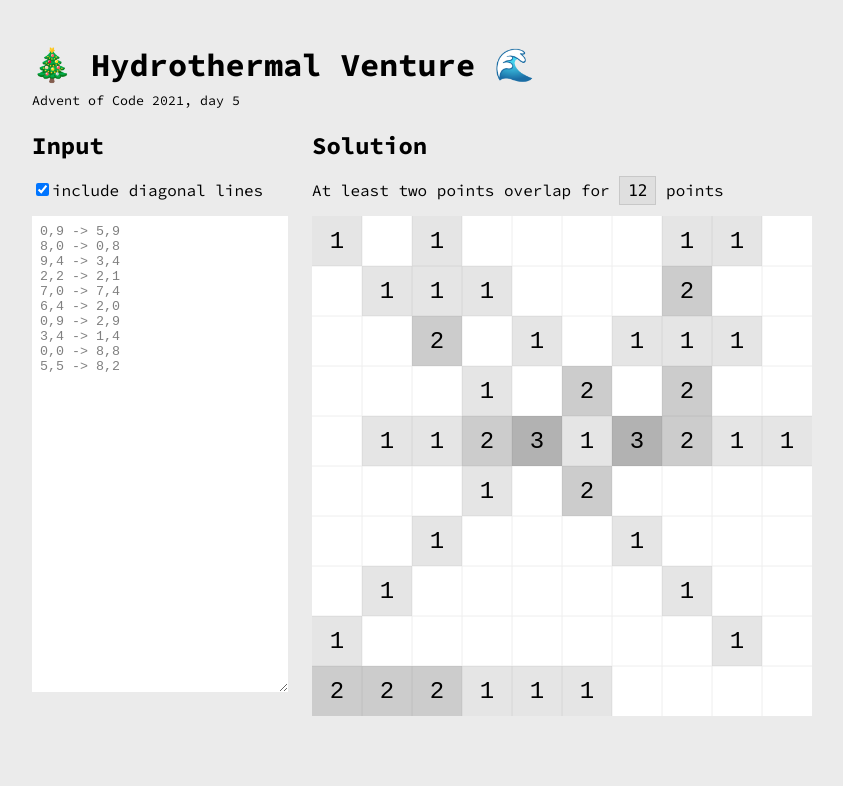
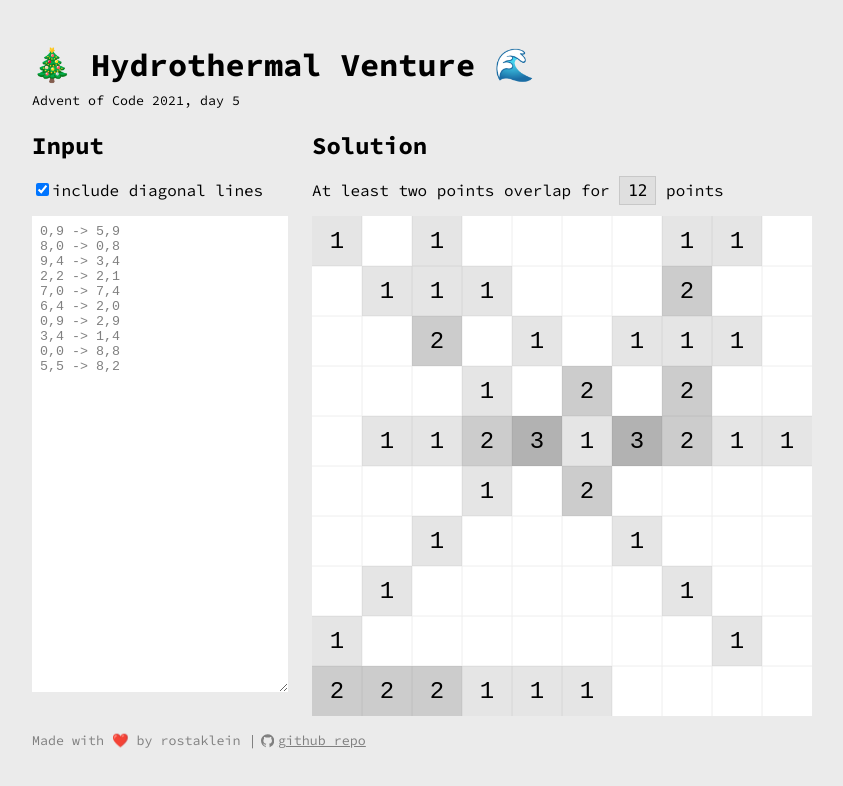
Before and after one commit to rostaklein/hydrothermal-venture, a React (Create React App) app: page / in a window 1280 px wide. Shown: the top 786 px of the page, without its empty margins (16-859 px from the left). Built offline with nearby package versions, Linux system fonts and the light colour scheme.

Commit message:
footer and readme

```diff
--- a/src/App.tsx
+++ b/src/App.tsx
@@ -1,6 +1,7 @@
 import { useMemo, useState } from "react";
 import { Canvas } from "./canvas/Canvas";
 import { EXAMPLE_INPUT } from "./constants";
+import { Footer } from "./Footer";
 import { HydroThermalVentureCalc } from "./solution";
 import * as S from "./styles";
 import { parseAndClearInputData } from "./utils";
@@ -59,6 +60,9 @@
           </S.CanvasWrapper>
         </S.SolutionAreaWrapper>
       </div>
+      <S.FooterWrapper>
+        <Footer />
+      </S.FooterWrapper>
     </S.MainWrapper>
   );
 }
--- /dev/null
+++ b/src/Footer.tsx
@@ -0,0 +1,21 @@
+export const Footer = () => {
+  return (
+    <>
+      Made with ❤️ by rostaklein |{" "}
+      <a href="https://github.com/rostaklein/hydrothermal-venture">
+        <svg
+          viewBox="64 64 896 896"
+          focusable="false"
+          data-icon="github"
+          width="1em"
+          height="1em"
+          fill="currentColor"
+          aria-hidden="true"
+        >
+          <path d="M511.6 76.3C264.3 76.2 64 276.4 64 523.5 64 718.9 189.3 885 363.8 946c23.5 5.9 19.9-10.8 19.9-22.2v-77.5c-135.7 15.9-141.2-73.9-150.3-88.9C215 726 171.5 718 184.5 703c30.9-15.9 62.4 4 98.9 57.9 26.4 39.1 77.9 32.5 104 26 5.7-23.5 17.9-44.5 34.7-60.8-140.6-25.2-199.2-111-199.2-213 0-49.5 16.3-95 48.3-131.7-20.4-60.5 1.9-112.3 4.9-120 58.1-5.2 118.5 41.6 123.2 45.3 33-8.9 70.7-13.6 112.9-13.6 42.4 0 80.2 4.9 113.5 13.9 11.3-8.6 67.3-48.8 121.3-43.9 2.9 7.7 24.7 58.3 5.5 118 32.4 36.8 48.9 82.7 48.9 132.3 0 102.2-59 188.1-200 212.9a127.5 127.5 0 0 1 38.1 91v112.5c.8 9 0 17.9 15 17.9 177.1-59.7 304.6-227 304.6-424.1 0-247.2-200.4-447.3-447.5-447.3z"></path>
+        </svg>
+        github repo
+      </a>
+    </>
+  );
+};
--- a/src/styles.ts
+++ b/src/styles.ts
@@ -47,5 +47,19 @@
 `;
 
 export const FooterWrapper = styled.footer`
+  font-size: smaller;
+  color: gray;
+  margin-top: 12px;
   grid-area: footer;
+  display: flex;
+  align-items: center;
+  a {
+    color: gray;
+    margin-left: 4px;
+    display: inline-flex;
+    align-items: center;
+    svg {
+      margin-right: 4px;
+    }
+  }
 `;
```
Also changed, not shown: 1 other file (tests, documents, lock files or other folders).
